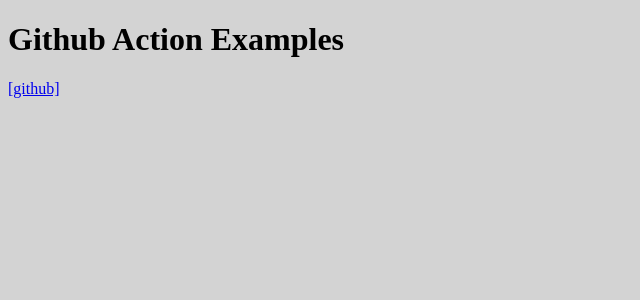
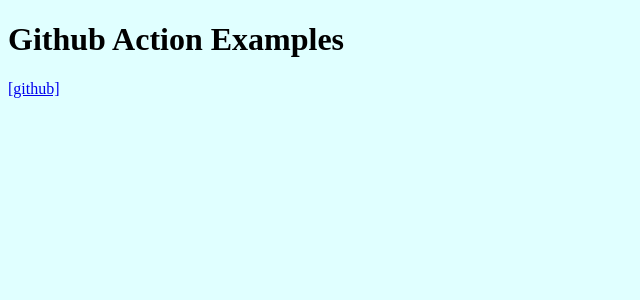
Before and after one commit to akulsr0/github-action-examples, a React (Vite) app: page / in a window 1280 px wide. Shown: the top 300 px of the page, without its empty margins (0-640 px from the left). Built offline with nearby package versions, Linux system fonts and the light colour scheme.

Commit message:
chore: demo pr to check automated pr preview url

```diff
--- a/src/index.css
+++ b/src/index.css
@@ -1,3 +1,3 @@
 body {
-  background-color: lightgrey;
+  background-color: lightcyan;
 }
```
